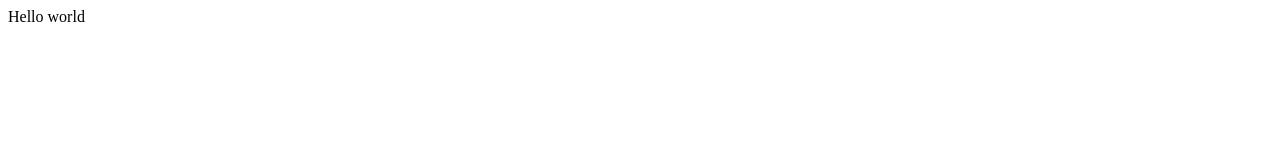
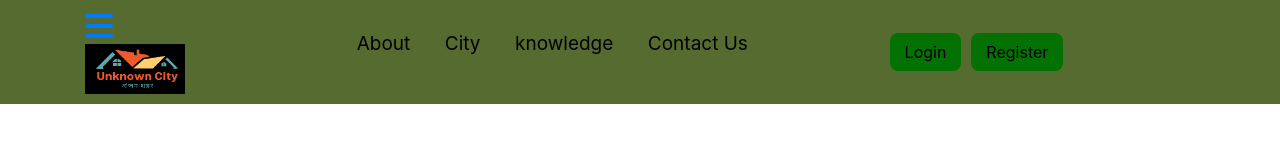
Before and after one commit to Dhananjayji/Unknown-City, a plain HTML site: page index.html in a window 1280 px wide. Drawn offline with nearby package versions, Linux system fonts and the light colour scheme.

Commit message:
22-02-24 djay

```diff
--- a/index.html
+++ b/index.html
@@ -3,9 +3,37 @@
 <head>
     <meta charset="UTF-8">
     <meta name="viewport" content="width=device-width, initial-scale=1.0">
+    <link rel="stylesheet" href="https://cdnjs.cloudflare.com/ajax/libs/font-awesome/6.5.1/css/all.min.css" integrity="sha512-DTOQO9RWCH3ppGqcWaEA1BIZOC6xxalwEsw9c2QQeAIftl+Vegovlnee1c9QX4TctnWMn13TZye+giMm8e2LwA==" crossorigin="anonymous" referrerpolicy="no-referrer" />
+    <link rel="stylesheet" href="https://cdn.jsdelivr.net/npm/bootstrap@4.1.3/dist/css/bootstrap.min.css" integrity="sha384-MCw98/SFnGE8fJT3GXwEOngsV7Zt27NXFoaoApmYm81iuXoPkFOJwJ8ERdknLPMO" crossorigin="anonymous">
     <title>Document</title>
+    <link rel = "stylesheet" href = "style.css">
 </head>
 <body>
-    <div>Hello world</div>
+    <nav class = "navbar">
+        <div class = "container">
+            <div class = "menu-logo">
+                <a href="#"><i id = "menu" class="fa-solid fa-bars fa-2x"></i></a>
+            <img id = "logo-img" src="assets/Unknown City icon final.png" alt="Example Image">
+            </div>
+
+
+            <ul class = "nav-links">
+                <li><a href="#">About</a></li>
+                <li><a href="#">City</a></li>
+                <li><a href="#">knowledge</a></li>
+                <li><a href="#">Contact Us</a></li>
+            </ul>
+            <div class = "button-container">
+                <button class = "btn">Login</button>
+                <button class = "btn">Register</button>
+            </div>
+        <div>
+
+
+
+    </nav>
+    <script src="https://code.jquery.com/jquery-3.3.1.slim.min.js" integrity="sha384-q8i/X+965DzO0rT7abK41JStQIAqVgRVzpbzo5smXKp4YfRvH+8abtTE1Pi6jizo" crossorigin="anonymous"></script>
+<script src="https://cdn.jsdelivr.net/npm/popper.js@1.14.3/dist/umd/popper.min.js" integrity="sha384-ZMP7rVo3mIykV+2+9J3UJ46jBk0WLaUAdn689aCwoqbBJiSnjAK/l8WvCWPIPm49" crossorigin="anonymous"></script>
+<script src="https://cdn.jsdelivr.net/npm/bootstrap@4.1.3/dist/js/bootstrap.min.js" integrity="sha384-ChfqqxuZUCnJSK3+MXmPNIyE6ZbWh2IMqE241rYiqJxyMiZ6OW/JmZQ5stwEULTy" crossorigin="anonymous"></script>
 </body>
 </html>
--- a/style.css
+++ b/style.css
@@ -0,0 +1,61 @@
+body{
+    margin: 0;
+    padding: 0px;
+    /* background-color: blue; */
+}
+.navbar{
+    /* display: flex; */
+    background-color: darkolivegreen;
+    color: white;
+    padding: 10px 0;
+}
+.container{
+    display: flex;
+    justify-content: space-between;
+    align-items: center;
+}
+.menu-logo{
+align-items: center;
+}
+/* #menu{
+    display: flex;
+    margin-left: 20px;
+    color: black;
+} */
+#logo-img{
+    display: flex;
+    /* position: absolute; */
+    width: 100px;
+    height: 50px;
+    /* right: 90px; */
+}
+.nav-links li{
+    display: inline;
+    margin-left: 30px;
+}
+.nav-links li:first-child{
+    margin-left: 0;
+}
+.nav-links li a {
+    color: black;
+    text-decoration: none;
+    font-size: 19px;
+}
+.button-container{
+    display: flex;
+    /* margin-right:-80px; */
+
+}
+.btn{
+    margin-left: 10px;
+    background-color: rgb(3, 113, 3);
+    color: black;
+    border: none;
+    padding: 7px 15px;
+    cursor: pointer;
+    text-decoration: none;
+    border-radius: 8px;
+}
+.btn:hover {
+    background-color: rgb(11, 93, 11);
+}
```
Also changed, not shown: assets/Unknown City icon final.png (added), assets/Unknown City icon.png (added).
